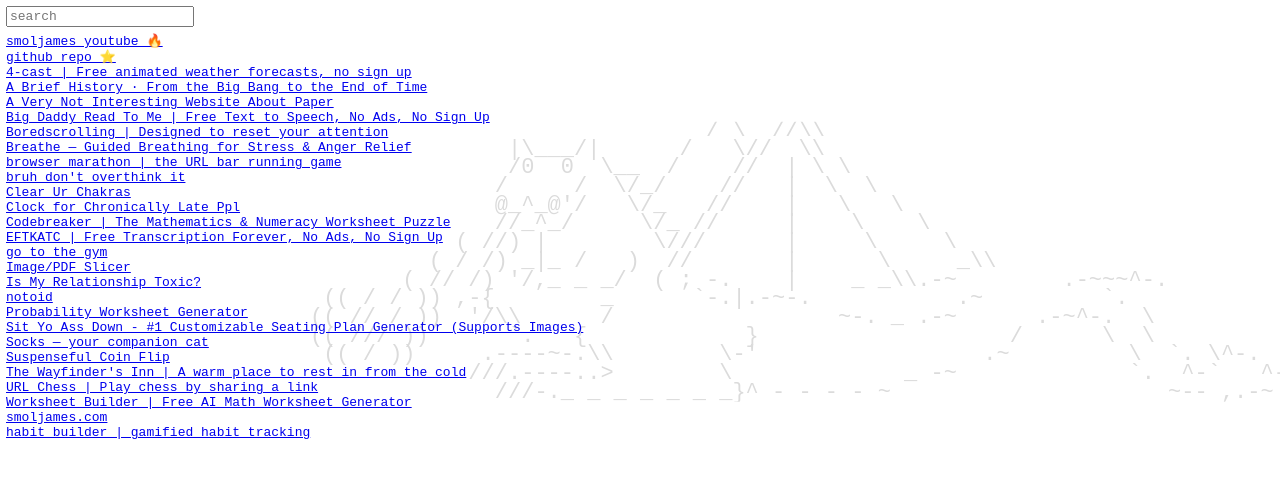
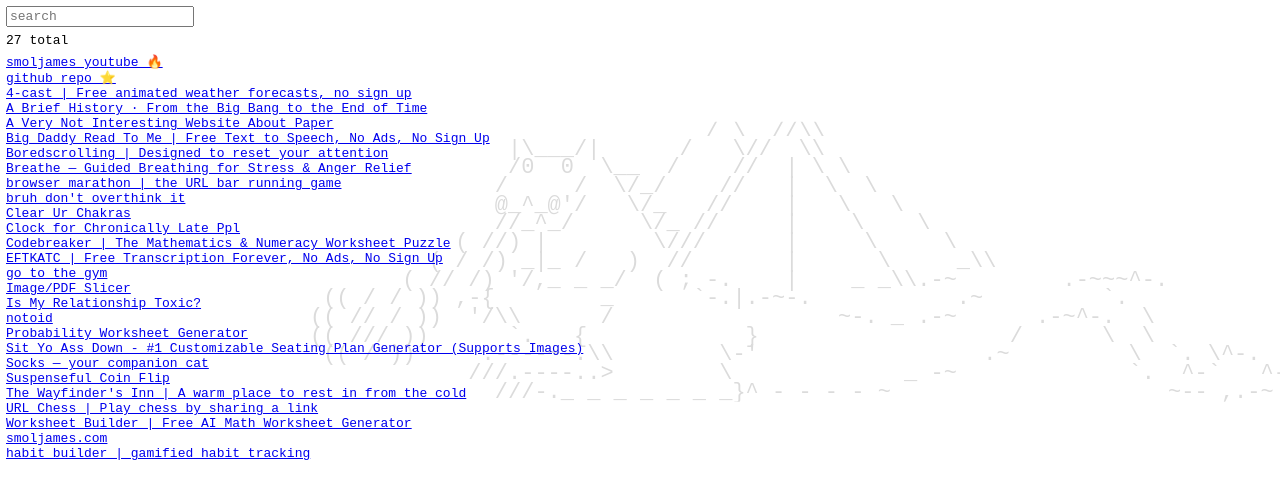
Before and after one commit to jamezmca/shardofthedragon, a website: page index.html in a window 1280 px wide. Drawn offline with Linux system fonts and the light colour scheme.

Commit message:
Update index.html

```diff
--- a/index.html
+++ b/index.html
@@ -77,6 +77,7 @@
 
   <div id="ui">
     <input id="search" type="text" placeholder="search" autocomplete="off">
+    <div id="count">23 total</div>
     <div id="links">
     <a href="https://youtube.com/c/smoljames" target="_blank">smoljames youtube 🔥</a>
     <a href="https://github.com/jamezmca/shardofthedragon" target="_blank">github repo ⭐️</a>
```
